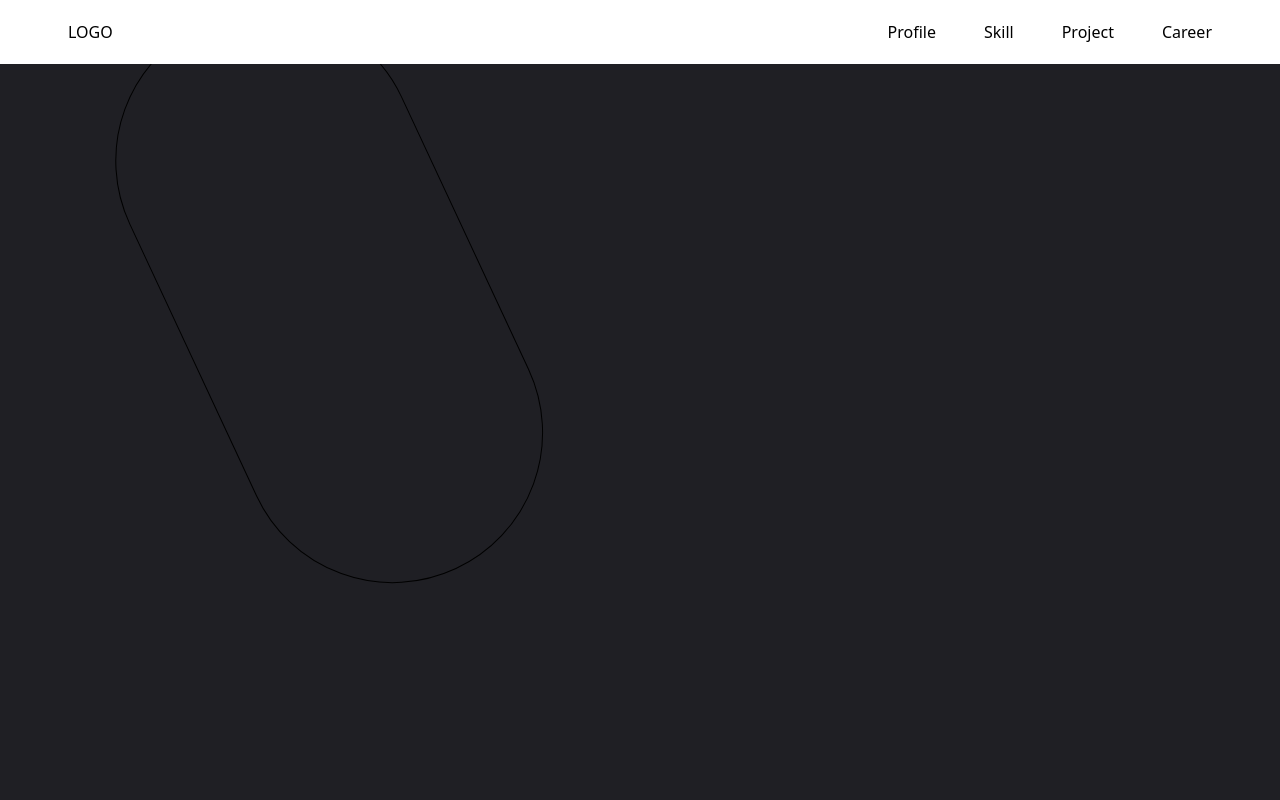
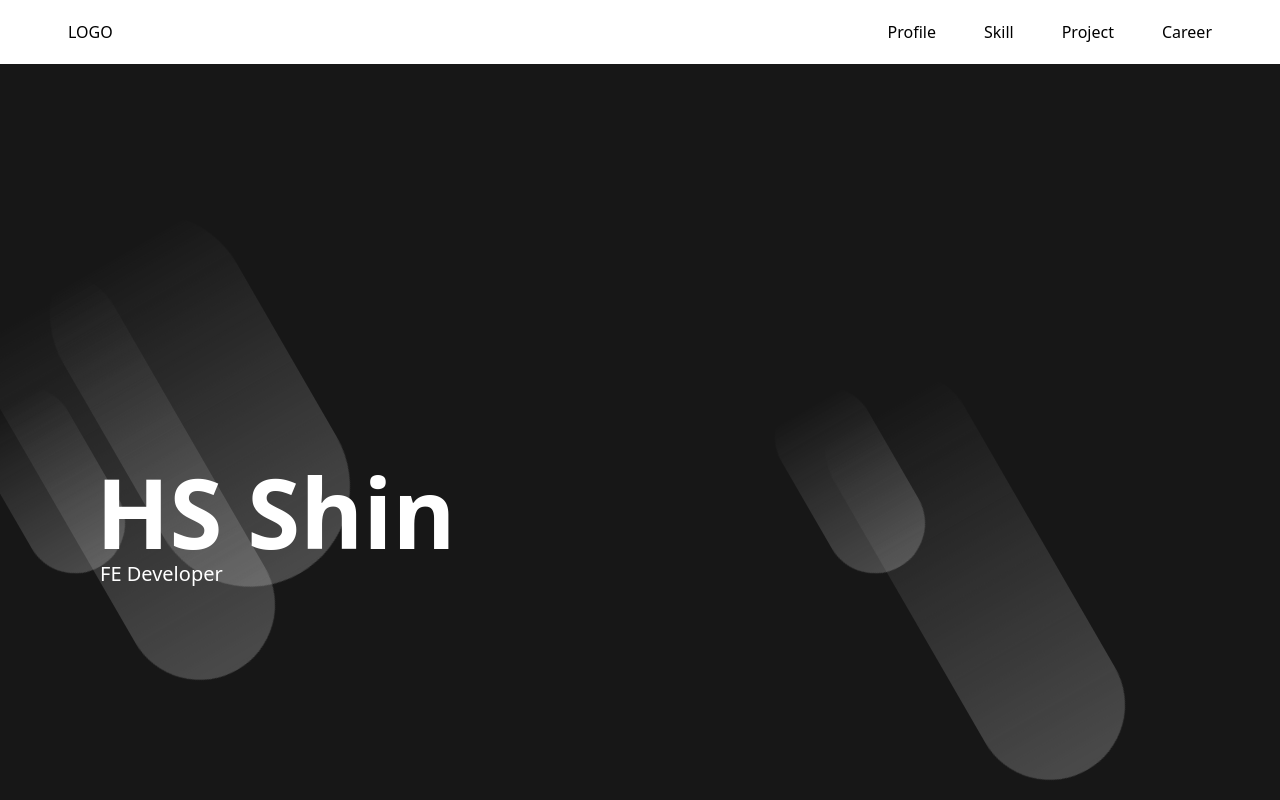
Before and after one commit to ramer-dev/portfolio, a Next.js app: page / in a window 1280 px wide. Shown: the top 800 px of the page. Built offline with nearby package versions, Linux system fonts and the light colour scheme.

Commit message:
Particle System Applied

```diff
--- a/components/page/intro/intro.tsx
+++ b/components/page/intro/intro.tsx
@@ -1,30 +1,61 @@
-import React, {RefObject, useEffect, useRef, useState} from "react";
-import {useRecoilValue} from "recoil";
+import React, {BaseSyntheticEvent, RefObject, useEffect, useRef, useState} from "react";
 import {globalWidthState} from "../../../lib/states/states";
 import {useCanvas} from "../../../lib/hooks/useCanvas";
 import {useClientWidthHeight} from "../../../lib/hooks/useClientWidthHeight";
-import { ILightParticle, LightParticle } from "../../../pages/canvas/LightParticle";
+import {ILightParticle, LightParticle} from "../../../pages/canvas/LightParticle";
+import Flat from "./particle/Flat";
 
 const Intro: React.FC = () => {
 
-    const mainRef = useRef<HTMLDivElement>(null);
+    const mainRef: RefObject<HTMLDivElement> = useRef<HTMLDivElement>(null);
+    const parRef: RefObject<HTMLDivElement> = useRef<HTMLDivElement>(null);
     const rect = useClientWidthHeight(mainRef)
+    const [isHover, setHover] = useState(false);
 
-    const fillBackground = (ctx : CanvasRenderingContext2D) => {
+    const fillBackground = (ctx: CanvasRenderingContext2D) => {
         ctx.fillStyle = 'rgb(31,31,36)';
-        ctx.fillRect(0,0, rect.width, rect.height)
+        ctx.fillRect(0, 0, rect.width, rect.height)
     }
 
-    const lightParticle: ILightParticle = new LightParticle(rect.width/2, rect.height/2)
+    const lightParticle: ILightParticle = new LightParticle(rect.width / 2, rect.height / 2)
     const animate = (ctx: CanvasRenderingContext2D) => {
         fillBackground(ctx);
         lightParticle.drawLightSource(ctx, 50, 50);
     }
 
+
+    const eventHandler = (e: BaseSyntheticEvent) => {
+        switch (e.type) {
+            case 'mouseenter':
+                setHover(true);
+                break;
+
+            case 'mouseleave':
+                setHover(false);
+                break;
+        }
+    }
+
+    // useEffect(() => {
+    //     if(isHover){
+    //
+    //     }
+    // }, [isHover])
+
     const canvasRef = useCanvas(rect.width, rect.height, animate)
 
-    return <div className={'w-full h-screen'} ref={mainRef}>
-        <canvas className={'h-full m-0 p-0'} ref={canvasRef}/>
+    return <div className={'w-full h-screen bg-neutral-900 overflow-hidden'} ref={mainRef}>
+        <Flat height={400} width={200} left={100} top={200}/>
+        <Flat height={450} width={150} left={50} top={250}/>
+        <Flat height={200} width={100} left={0} top={380}/>
+
+        <Flat height={450} width={150} left={900} top={350}/>
+        <Flat height={200} width={100} left={800} top={380}/>
+
+        <div className={'relative top-1/2 mx-24'} ref={parRef} onMouseEnter={eventHandler} onMouseLeave={eventHandler}>
+            <h1 className={'text-8xl text-white font-bold hover:opacity-80 transition cursor-default'}>HS Shin</h1>
+            <p className={'mx-1 text-xl text-white hover:opacity-80 transition cursor-default'}>FE Developer</p>
+        </div>
     </div>
 }
 export default Intro;
--- a/components/page/intro/particle/Flat.tsx
+++ b/components/page/intro/particle/Flat.tsx
@@ -1,32 +1,38 @@
-import React, { useEffect, useRef } from "react";
-import { AnimatePresence, motion, useMotionValue, useSpring } from "framer-motion";
-import { distance } from "popmotion";
+import React, {useEffect, useRef, useState} from "react";
+import {AnimatePresence, motion, useMotionValue, useSpring, Variants} from "framer-motion";
+import {distance} from "popmotion";
 // import './flat_particle.css';
 
 type ParticleType = {
     width: number,
     height: number,
-    zDepth: number,
-    // left:number,
-    // top:number
+
+    left: number,
+    top: number
 }
 
 export default function Flat(props: ParticleType): JSX.Element {
     const x = useMotionValue(0);
     const spring = useSpring(x);
 
+
     return (
-            <AnimatePresence mode='wait'>
-                <motion.div className={`grid-item relative bg-slate-600 rounded-full mx-auto`}
-                    initial={{y:100}}
-                    whileInView={"visible"}
-                    viewport={{once:true}}
-                    animate={{ y:[10,-10, 10,], }}
-                    transition={{ duration:3, ease: "easeInOut", times:[0,0.5, 1], repeat:Infinity, repeatDelay:0}}
-                    style={{width:props.width, height:props.height}}
-                >
-                </motion.div>
+        <AnimatePresence mode='wait'>
+            <motion.div className={`absolute rounded-full`}
+                        initial={{rotateZ: -30, opacity: .6}}
+                        whileHover={{opacity: 0.1}}
+                        transition={{
+                            duration: .25,
+                            ease: "easeInOut",
+                            times: [0, 0.5, 1],
+                        }}
+                        style={{
+                            width: props.width, height: props.height, left: props.left, top: props.top,
+                            background: "linear-gradient(180deg, rgba(217, 217, 217, 0) 8.33%, rgba(217, 217, 217, 0.43) 100%)"
+                        }}
+            >
+            </motion.div>
 
-            </AnimatePresence>
+        </AnimatePresence>
     )
 }
```
